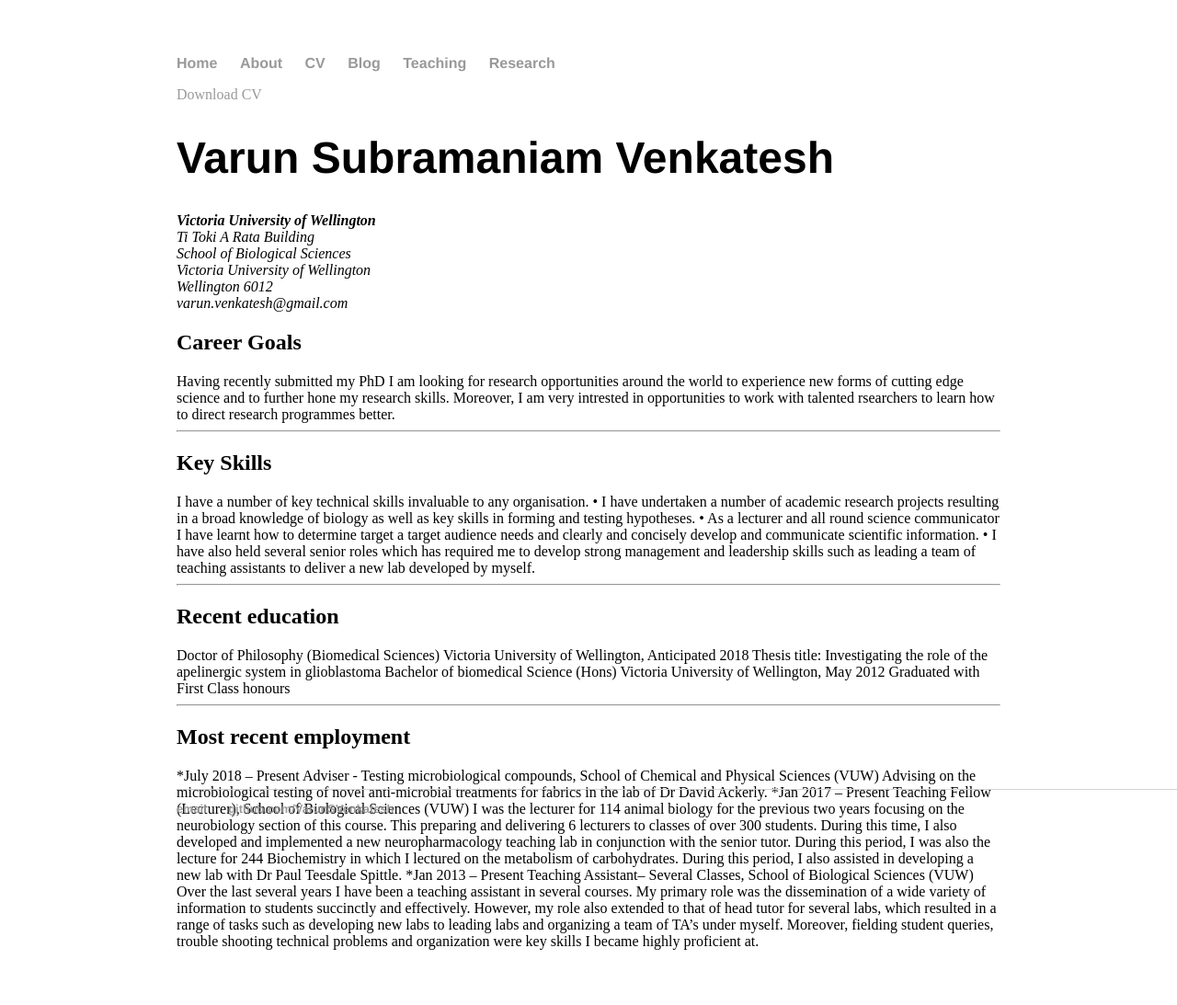
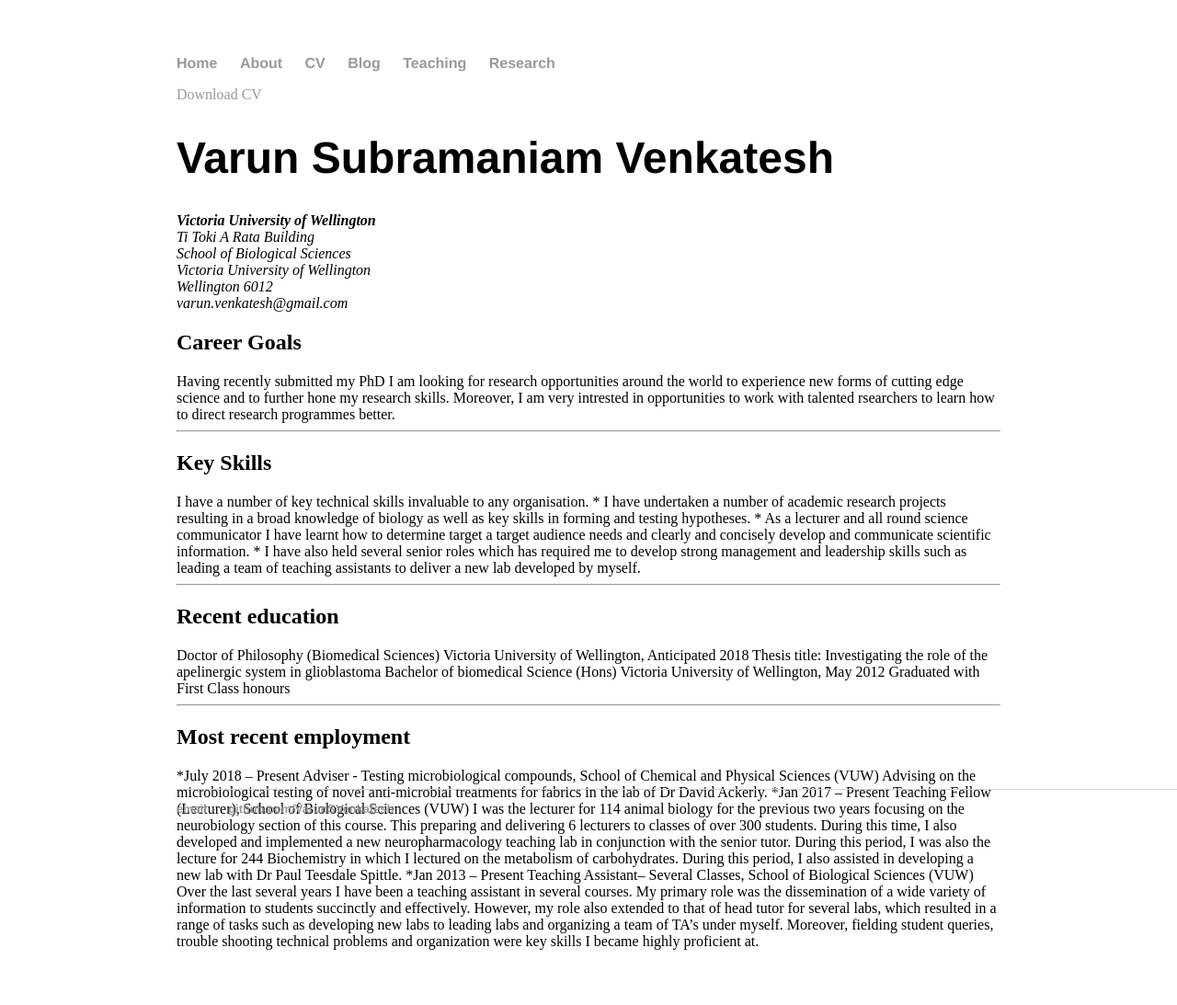
Before and after one commit to jcdwalle/VarunSVenkatesh.github.io, a Jekyll site: the page built from cv/index.html, in a window 1280 px wide. Shown: the whole page at 92% size. Built offline with Jekyll 4.4.1, drawn with Linux system fonts in a browser that asks for light colours.

```diff
--- a/cv/index.html
+++ b/cv/index.html
@@ -26,9 +26,9 @@ Having recently submitted my PhD I am looking for research opportunities around
 <h2>Key Skills</h2>
 
 I have a number of key technical skills invaluable to any organisation.
-•	I have undertaken a number of academic research projects resulting in a broad knowledge of biology as well as key skills in forming and testing hypotheses.
-•	As a lecturer and all round science communicator I have learnt how to determine target a target audience needs and clearly and concisely develop and communicate scientific information.
-•	I have also held several senior roles which has required me to develop strong management and leadership skills such as leading a team of teaching assistants to deliver a new lab developed by myself.
+*	I have undertaken a number of academic research projects resulting in a broad knowledge of biology as well as key skills in forming and testing hypotheses.
+*	As a lecturer and all round science communicator I have learnt how to determine target a target audience needs and clearly and concisely develop and communicate scientific information.
+*	I have also held several senior roles which has required me to develop strong management and leadership skills such as leading a team of teaching assistants to deliver a new lab developed by myself.
 <hr />
 
 <h2>Recent education</h2>
```
